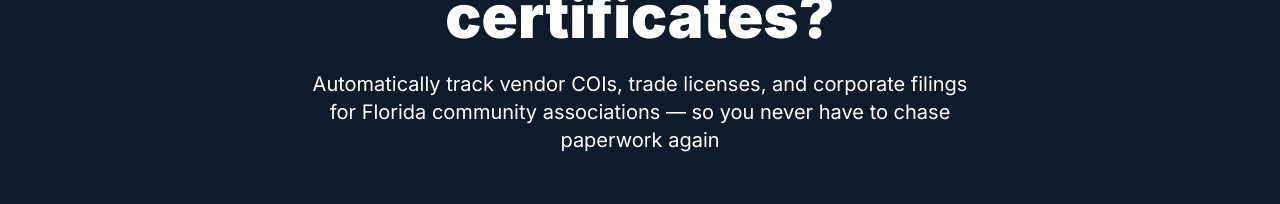
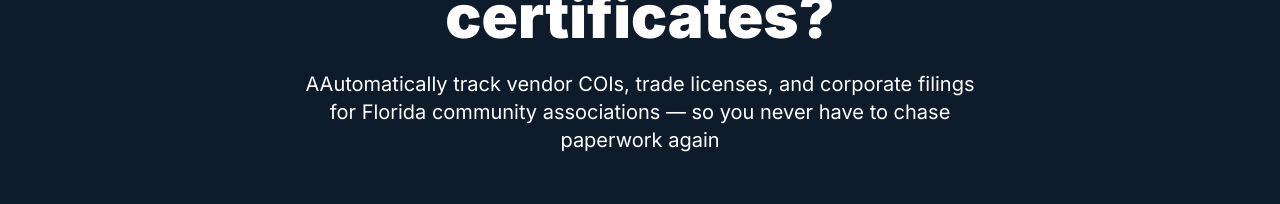
Before and after one commit to Radtorres75/approvedin, a React (Vite) app: page / in a window 1280 px wide. Shown: the part 277-481 px from the top of the page. Built offline with nearby package versions, Linux system fonts and the light colour scheme; no server answers.

Commit message:
Visual edits

```diff
--- a/src/pages/Home.jsx
+++ b/src/pages/Home.jsx
@@ -20,7 +20,7 @@ export default function Home() {
 
 
           </h1>
-          <p className="text-[hsl(var(--card))] mb-10 mx-auto text-lg leading-relaxed sm:text-xl max-w-2xl">Automatically track vendor COIs, trade licenses, and corporate filings for Florida community associations — so you never have to chase paperwork again
+          <p className="text-[hsl(var(--card))] mb-10 mx-auto text-lg leading-relaxed sm:text-xl max-w-2xl">AAutomatically track vendor COIs, trade licenses, and corporate filings for Florida community associations — so you never have to chase paperwork again
 
           </p>
 
```
